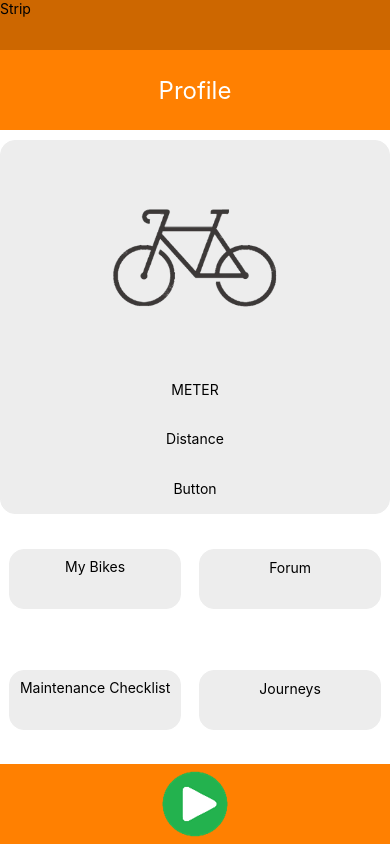
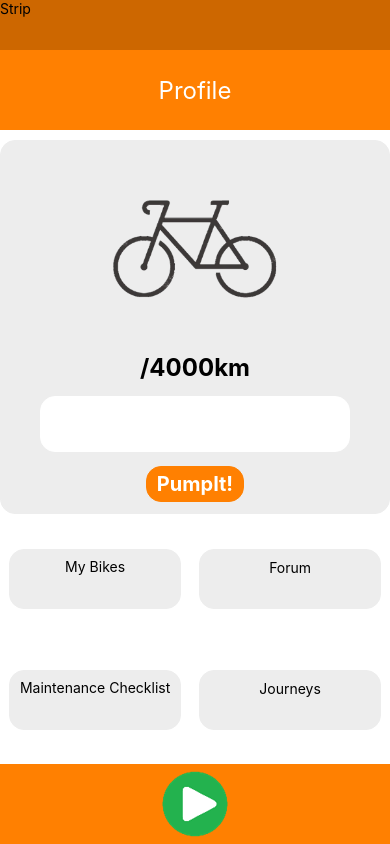
Before and after one commit to kg980/BikeApp, a React Native app in the folder BikeAppExpo/: screen / in a window 390 px wide. Built offline with nearby package versions, Linux system fonts and the light colour scheme.

Commit message:
complete UI homepage, no functional implementation

```diff
--- a/BikeAppExpo/src/screens/HomeScreen/HomeScreen.js
+++ b/BikeAppExpo/src/screens/HomeScreen/HomeScreen.js
@@ -1,5 +1,5 @@
 import React , {useState} from "react";
-import { View, Text, Image, StyleSheet, useWindowDimensions} from 'react-native';
+import { View, Text, Image, StyleSheet, useWindowDimensions, Pressable} from 'react-native';
 import Bicycle from "../../../assets/images/Bicycle.png";
 import BicycleRed from "../../../assets/images/BicycleRed.png";
 import CustomInput from "../../components/CustomInput";
@@ -11,23 +11,29 @@ import CustomFooter from "../../components/CustomFooter";
 
 const HomeScreen = () => {
     const myBikesPressed = () => {
-        //authenticate
+        //
         console.warn("Load My Bikes Page");
     };
 
     const forumPressed = () => {
-        //authenticate
+        //
         console.warn("Load Forum Page");
     };
 
     const maintListPressed = () => {
-        //authenticate
+        //
         console.warn("Load maintenance Checklist Page");
     };
 
     const journeysPressed = () => {
-        //authenticate
+        //
         console.warn("Load Journey History Page");
+    };
+    const pumpIt = () => {
+        //Reset distance in database / on screen
+        //reset logo to normal
+        //add record to maintenance history
+        console.warn("Reset Distance");
     };
 
 
@@ -37,9 +43,9 @@ const HomeScreen = () => {
             <View style={styles.content}>
                 <View style={styles.distance}>
                     <Image source={Bicycle} resizeMode="contain"/>
-                    <Text>METER</Text>
-                    <Text>Distance</Text>
-                    <Text>Button</Text>
+                    <Text style={styles.distanceText}>/4000km</Text>
+                    <Text style={styles.meter}></Text>
+                    <Pressable onPress={pumpIt} style={styles.pumpIt}><Text style={styles.pumpItText}>PumpIt!</Text></Pressable>
                 </View>
                 <View style={styles.buttonsBox}>
                     <View style={styles.buttonsCol}>
@@ -123,6 +129,38 @@ const styles = StyleSheet.create({
         borderRadius: 15,
         height: '45%',
     },
+    pumpIt: {
+        backgroundColor: '#FF8001',
+        borderColor: '#FF8001',
+        padding: 5,
+        paddingHorizontal: 10,
+        borderWidth: 1,
+        borderRadius: 15,
+        fontSize: 20,
+        marginBottom: '1%',
+    },
+    pumpItText: {
+        color: 'white',
+        fontSize: 20,
+        fontWeight: 'bold',
+    },
+    distanceText: {
+        fontSize: 24,
+        fontWeight: 'bold',
+    },
+    distanceTextRed: {
+        fontSize: 24,
+        fontWeight: 'bold',
+        color: 'red',
+    },
+    meter: {
+        backgroundColor: 'white',
+        width: '80%',
+        height: '15%',
+        borderWidth: 1,
+        borderRadius: 15,
+        borderColor: 'white',
+        },
 });
 
 export default HomeScreen;
```
